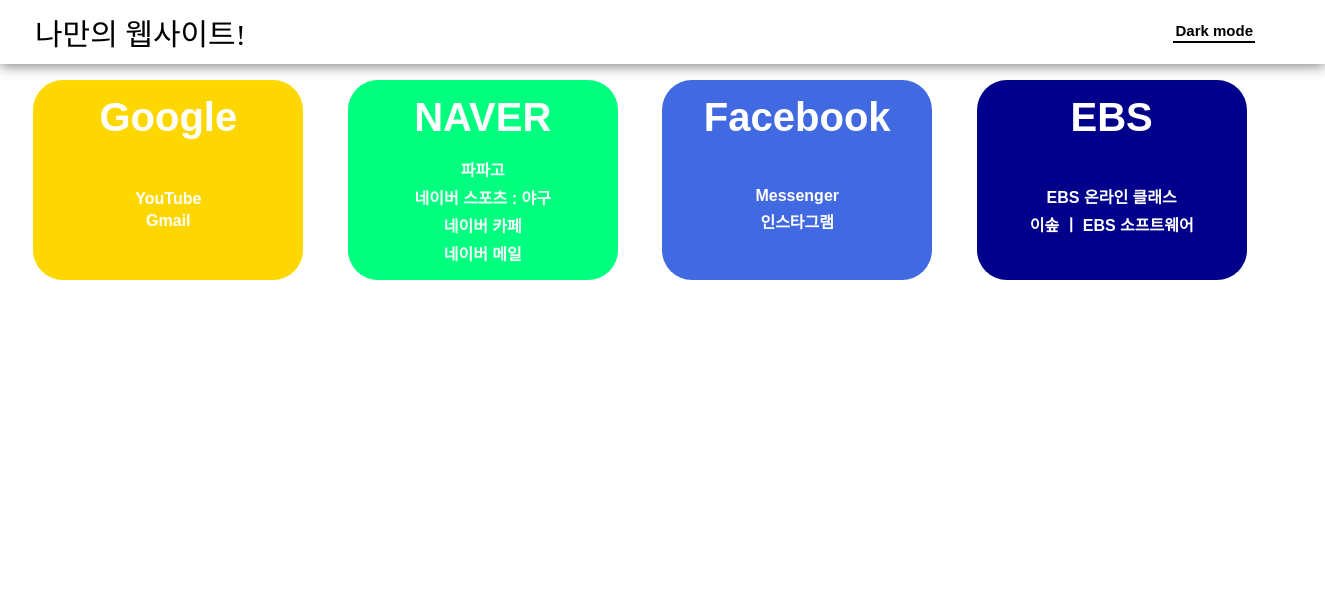
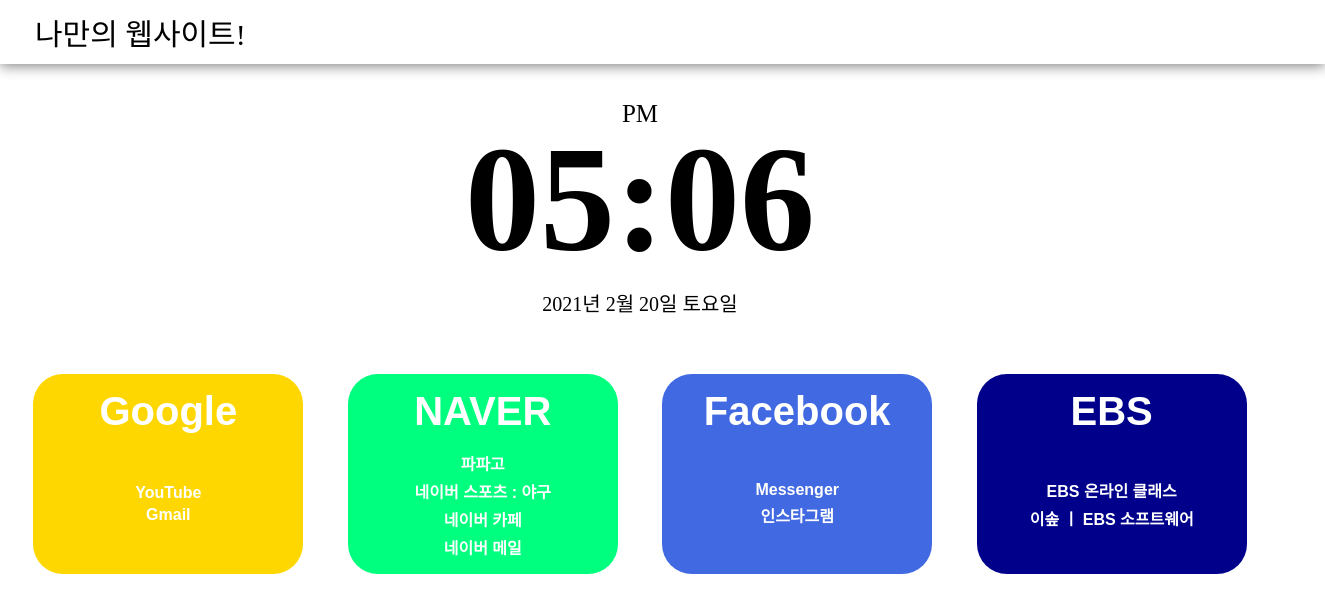
Before and after one commit to yslee7087/myownwebsites, a plain HTML site: page index.html in a window 1280 px wide. Shown: the whole page, 1325 px wide, since content can reach past the window. Drawn offline with Linux system fonts and the light colour scheme.

Commit message:
ver 6
1. Dark mode 삭제
2. 시계, 날짜 기능 추가
3. mainsites를 옆으로 스크롤하는 방식으로 변경

```diff
--- /dev/null
+++ b/body-style.css
@@ -0,0 +1,7 @@
+body {
+  background-color: rgb(255, 255, 255);
+  margin: 0px;
+  overflow-x: hidden;
+  /* background-image: url(anastasia-taioglou-4P21IxWN7BA-unsplash.jpg);
+  background-size: 100%; */
+}
--- /dev/null
+++ b/clock-style.css
@@ -0,0 +1,22 @@
+.clock {
+  margin: 25px;
+  line-height: 50px;
+}
+.clock h1 {
+  height: 120px;
+  line-height: 120px;
+  text-align: center;
+  font-size: 150px;
+  padding: 0px;
+  margin: 0px;
+}
+.clock .AmPm {
+  text-align: center;
+  font-size: 25px;
+  margin-top: 20px;
+}
+.clock .dates {
+  text-align: center;
+  font-size: 20px;
+  margin: 20px;
+}
--- /dev/null
+++ b/clock.js
@@ -0,0 +1,43 @@
+const clockContainer = document.querySelector(".clock"),
+  AmPmTitle = clockContainer.querySelector(".AmPm"),
+  clockTitle = clockContainer.querySelector("h1"),
+  dateTitle = clockContainer.querySelector(".dates");
+
+function getTime() {
+  const week = ["일요일", "월요일", "화요일", "수요일", "목요일", "금요일", "토요일"];
+  const time = new Date(),
+    year = time.getFullYear(),
+    month = time.getMonth(),
+    date = time.getDate(),
+    day = week[time.getDay()],
+    hour = time.getHours(),
+    minute = time.getMinutes();
+
+  // AM or PM
+  if (hour <= 12) {
+    AmPmTitle.innerText = "AM";
+  } else {
+    AmPmTitle.innerText = "PM";
+  }
+  // 시간
+  if (hour <= 9) {
+    // 1시~9시 일때
+    clockTitle.innerText = `${hour < 10 ? `0${hour}` : hour}:${minute < 10 ? `0${minute}` : minute}`;
+  } else if (hour <= 12) {
+    // 10시~12시 일때
+    clockTitle.innerText = `${hour}:${minute < 10 ? `0${minute}` : minute}`;
+  } else if (hour <= 21) {
+    // 오후 1시~9시 일때
+    clockTitle.innerText = `0${hour - 12}:${minute < 10 ? `0${minute}` : minute}`;
+  } else {
+    // 오후 10시~12시 일때
+    clockTitle.innerText = `${hour - 12}:${minute < 10 ? `0${minute}` : minute}`;
+  }
+  // 날짜, 요일
+  dateTitle.innerText = `${year}년 ${month + 1}월 ${date}일 ${day}`;
+}
+function init() {
+  getTime()
+  setInterval(getTime, 1000)
+}
+init();
--- a/index.html
+++ b/index.html
@@ -1,61 +1,60 @@
 <!DOCTYPE html>
 <html>
+
 <head>
   <meta charset="utf-8">
   <title>나만의 웹사이트!</title>
-    <link rel="stylesheet" href="index.css">
-    <link rel="stylesheet" href="button-style.css">
+  <link rel="stylesheet" href="body-style.css">
+  <link rel="stylesheet" href="swiper-style.css">
+  <link rel="stylesheet" href="nav-style.css">
+  <link rel="stylesheet" href="clock-style.css">
 </head>
+
 <body>
   <div class="nav">
     <h1>나만의 웹사이트!</h1>
-      <input class="button darkmode lightmodeBtn" type="button" value="Dark mode" onclick="darkmode(this)">
   </div>
   <div class="content">
+    <div class="clock">
+      <div class="AmPm">Pm</div>
+      <h1>00:00</h1>
+      <div class="dates">0000년 00월 00일 n요일</div>
+    </div>
+    <div class="swiper">
       <div class="mainsite google">
-        <h2><a href="https://www.google.com" title="Google로 이동"
-          target="_blank">Google</a></h2>
+        <h2><a href="https://www.google.com" title="Google로 이동" target="_blank">Google</a></h2>
         <ul>
-          <li><a href="https://www.youtube.com" title="YouTube로 이동"
-            target="_blank">YouTube</a></li>
-          <li><a href="https://mail.google.com" title="Gmail로 이동"
-            target="_blank">Gmail</a></li>
+          <li><a href="https://www.youtube.com" title="YouTube로 이동" target="_blank">YouTube</a></li>
+          <li><a href="https://mail.google.com" title="Gmail로 이동" target="_blank">Gmail</a></li>
         </ul>
       </div>
       <div class="mainsite naver">
-        <h2><a href="https://www.naver.com" title="NAVER로 이동"
-          target="_blank">NAVER</a></h2>
+        <h2><a href="https://www.naver.com" title="NAVER로 이동" target="_blank">NAVER</a></h2>
         <ul>
-          <li><a href="https://papago.naver.com" title="파파고로 이동"
-             target="_blank">파파고</a></li>
-          <li><a href="https://sports.news.naver.com/kbaseball/index.nhn"
-            title="야구 : 네이버 스포츠로 이동" target="_blank">네이버 스포츠 : 야구</a></li>
-          <li><a href="https://section.cafe.naver.com" title="네이버 카페로 이동"
-            target="_blank">네이버 카페</a></li>
-          <li><a href="https://mail.naver.com" title="네이버 메일로 이동"
-            target="_blank">네이버 메일</a></li>
+          <li><a href="https://papago.naver.com" title="파파고로 이동" target="_blank">파파고</a></li>
+          <li><a href="https://sports.news.naver.com/kbaseball/index.nhn" title="야구 : 네이버 스포츠로 이동" target="_blank">네이버
+              스포츠 : 야구</a></li>
+          <li><a href="https://section.cafe.naver.com" title="네이버 카페로 이동" target="_blank">네이버 카페</a></li>
+          <li><a href="https://mail.naver.com" title="네이버 메일로 이동" target="_blank">네이버 메일</a></li>
         </ul>
       </div>
       <div class="mainsite facebook">
-        <h2><a href="https://www.facebook.com" title="Facebook으로 이동"
-          target="_blank">Facebook</a></h2>
+        <h2><a href="https://www.facebook.com" title="Facebook으로 이동" target="_blank">Facebook</a></h2>
         <ul>
-          <li><a href="https://www.messenger.com" title="Messenger로 이동"
-            target="_blank">Messenger</a></li>
-          <li><a href="https://www.instagram.com" title="인스타그램으로 이동"
-            target="_blank">인스타그램</a></li>
+          <li><a href="https://www.messenger.com" title="Messenger로 이동" target="_blank">Messenger</a></li>
+          <li><a href="https://www.instagram.com" title="인스타그램으로 이동" target="_blank">인스타그램</a></li>
         </ul>
       </div>
       <div class="mainsite ebs">
-        <h2><a href="https://www.ebs.co.kr">EBS</a></h2>
+        <h2><a href="https://www.ebs.co.kr" title="EBS로 이동" target="_blank">EBS</a></h2>
         <ul>
-          <li><a href="https://oc.ebssw.kr" title="EBS 온라인 클래스로 이동"
-            target="_blank">EBS 온라인 클래스</a></li>
-          <li><a href="https://www.ebssw.kr" title="이솦 ㅣ EBS 소프트웨어로 이동"
-            target="_blank">이솦 ㅣ EBS 소프트웨어</a></li>
+          <li><a href="https://oc.ebssw.kr" title="EBS 온라인 클래스로 이동" target="_blank">EBS 온라인 클래스</a></li>
+          <li><a href="https://www.ebssw.kr" title="이솦 ㅣ EBS 소프트웨어로 이동" target="_blank">이솦 ㅣ EBS 소프트웨어</a></li>
         </ul>
       </div>
     </div>
-    <script src="darkmode.js"></script>
+  </div>
+  <script src="clock.js"></script>
 </body>
+
 </html>
--- /dev/null
+++ b/nav-style.css
@@ -0,0 +1,16 @@
+.nav h1 {
+  position: relative;
+  z-index: 1;
+  top: 0px;
+  width: 100%;
+  box-shadow: 0px 2px 12.5px gray;
+  background-color: rgba(255, 255, 255, 0.2);
+  font-size: 30px;
+  font-weight: 100;
+  padding: 10px;
+  padding-left: 35px;
+  margin: 0px;
+}
+.nav {
+  text-align: left;
+}
--- /dev/null
+++ b/swiper-style.css
@@ -0,0 +1,64 @@
+.swiper {
+  white-space: nowrap;
+  overflow-x: scroll;
+  bottom: 0px;
+  text-align: center;
+  font-family: sans-serif;
+}
+.swiper::-webkit-scrollbar {
+  height: 10px;
+  background-color: none;
+}
+.swiper::-webkit-scrollbar-thumb {
+  background-color: rgb(211, 211, 211);
+  border-radius: 10px;
+}
+.swiper::-webkit-scrollbar-thumb:hover {
+  background-color: rgb(163, 163, 163);
+}
+.mainsite {
+  display: inline-grid;
+  width: 270px;
+  height: 200px;
+  border-radius: 30px;
+  margin: 20px;
+}
+
+.google {
+  background-color: gold;
+  color: black;
+}
+.naver {
+  background-color: springgreen;
+  color: white;
+}
+.facebook {
+  background-color: royalblue;
+  color: white;
+}
+.ebs {
+  background-color: darkblue;
+  color: white;
+}
+
+.swiper h2 {
+  text-align: center;
+  font-size: 40px;
+  padding: 15px;
+  margin: 0px;
+}
+.swiper a {
+  color: white;
+  font-weight: bold;
+  text-decoration: none;
+}
+.swiper ul {
+  list-style: none;
+  text-align: center;
+  padding-left: 0px;
+  padding-bottom: 15px;
+  margin: 0px;
+}
+.swiper li {
+  padding: 2px;
+}
```
Also changed, not shown: anastasia-taioglou-4P21IxWN7BA-unsplash.jpg (added). Lines whose indentation alone changed are shown as unchanged.
